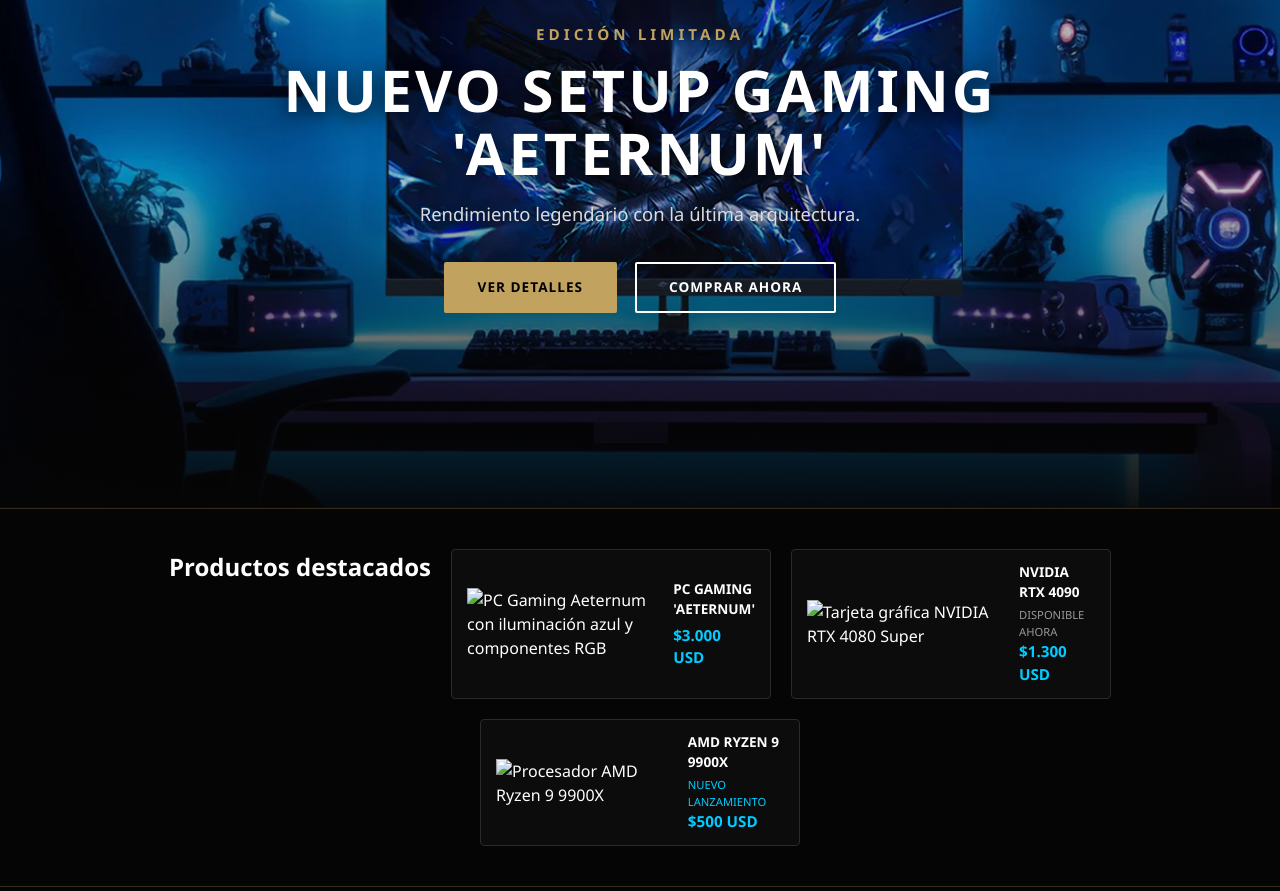
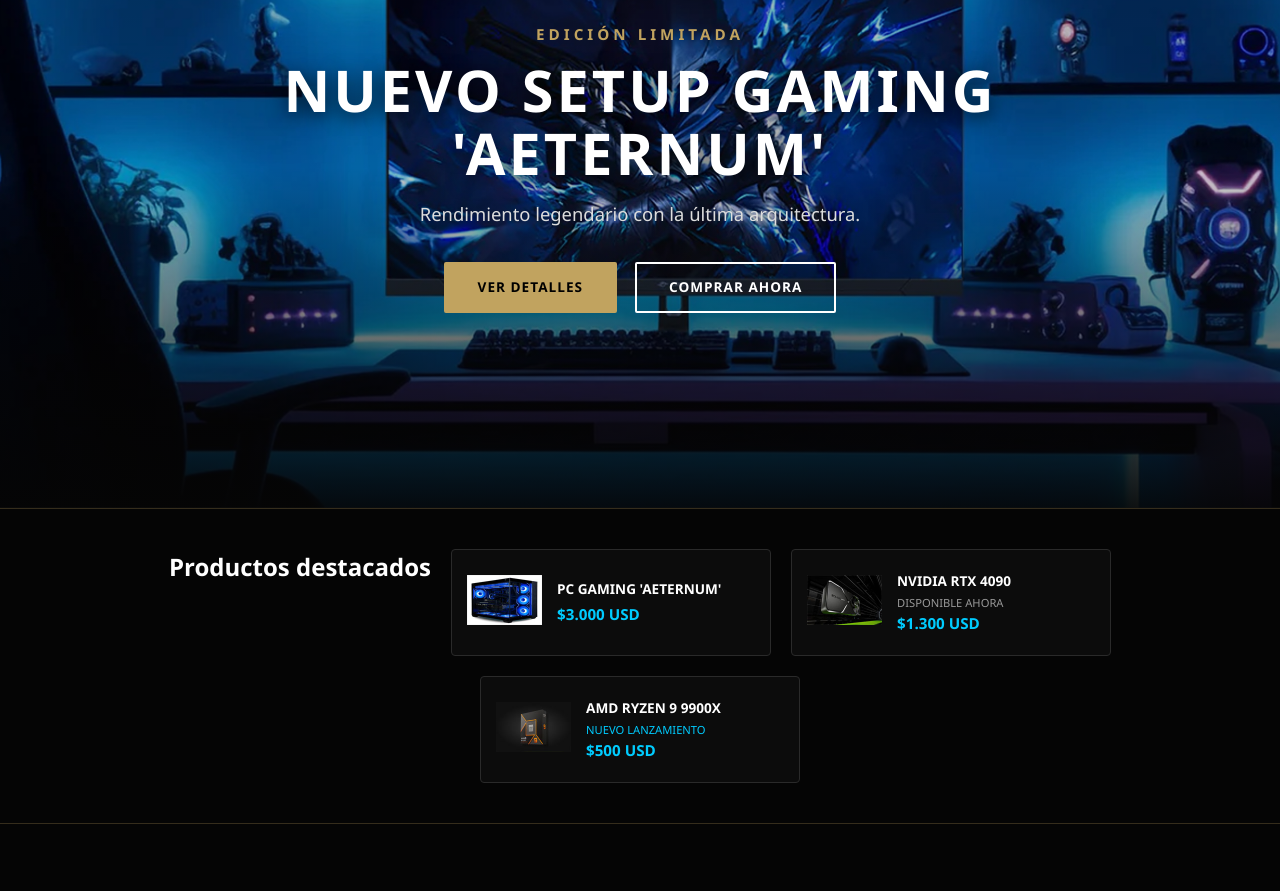
Before and after one commit to YoelRbuio2000/Proyecto-Tienda-Gaming, a plain HTML site: page index.html in a window 1280 px wide. Shown: the part 242-1133 px from the top of the page. Drawn offline with Linux system fonts and the light colour scheme; the site is published under a folder, as on GitHub Pages, so addresses that start at the root find nothing.

Commit message:
Corrigiendo rutas de destacados en index.html

```diff
--- a/index.html
+++ b/index.html
@@ -54,7 +54,7 @@
 
             <article class="producto-card">
                 <div class="producto-img">
-                    <img src="/assets/PC_Blue_Etherium.jpg" alt="PC Gaming Aeternum con iluminación azul y componentes RGB">
+                    <img src="assets/PC_Blue_Etherium.jpg" alt="PC Gaming Aeternum con iluminación azul y componentes RGB">
                 </div>
                 <div class="producto-texto">
                     <h3>PC GAMING 'AETERNUM'</h3>
@@ -64,7 +64,7 @@
 
             <article class="producto-card">
                 <div class="producto-img">
-                    <img src="/assets/Grafica_RTX_4090.jpg" alt="Tarjeta gráfica NVIDIA RTX 4080 Super">
+                    <img src="assets/Grafica_RTX_4090.jpg" alt="Tarjeta gráfica NVIDIA RTX 4080 Super">
                 </div>
                 <div class="producto-texto">
                     <h3>NVIDIA RTX 4090</h3>
@@ -75,7 +75,7 @@
 
             <article class="producto-card">
                 <div class="producto-img">
-                    <img src="/assets/AMD RYZEN 9 9900X.jpg" alt="Procesador AMD Ryzen 9 9900X">
+                    <img src="assets/AMD RYZEN 9 9900X.jpg" alt="Procesador AMD Ryzen 9 9900X">
                 </div>
                 <div class="producto-texto">
                     <h3>AMD RYZEN 9 9900X</h3>
```
